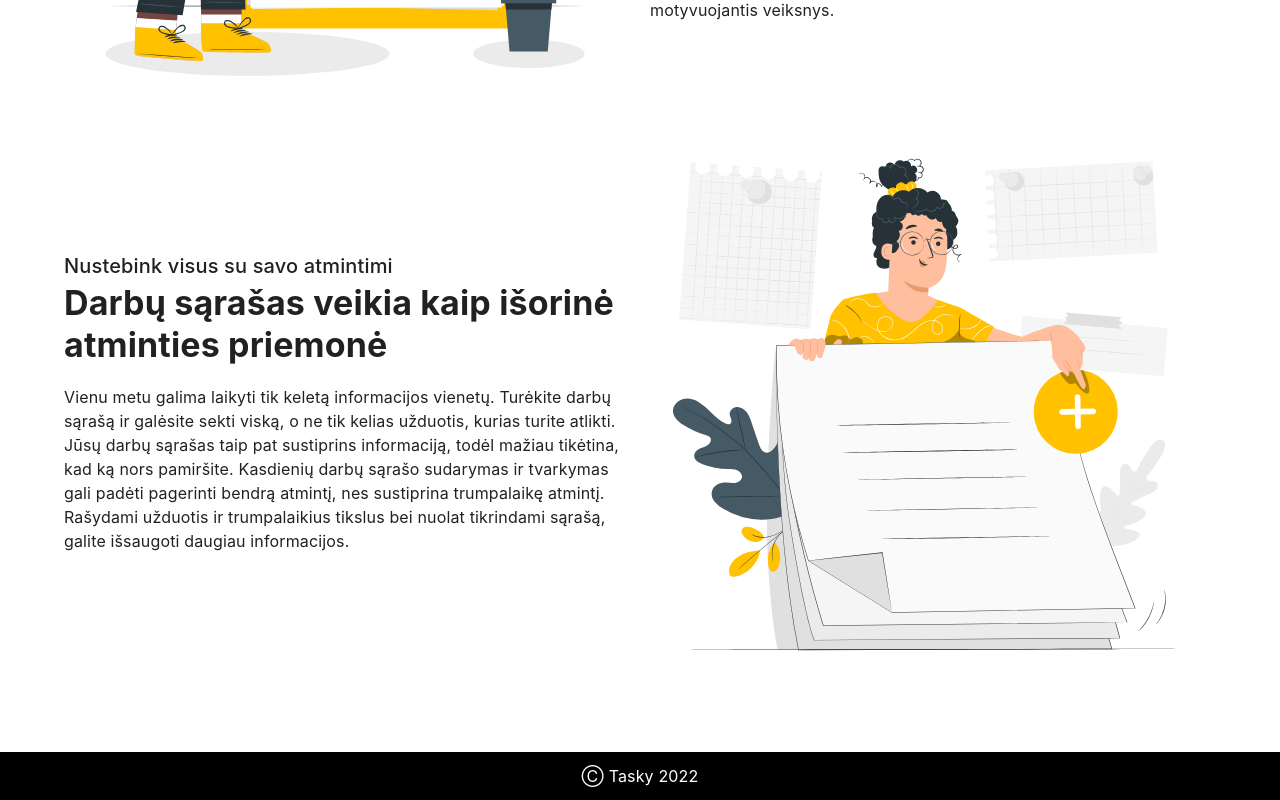
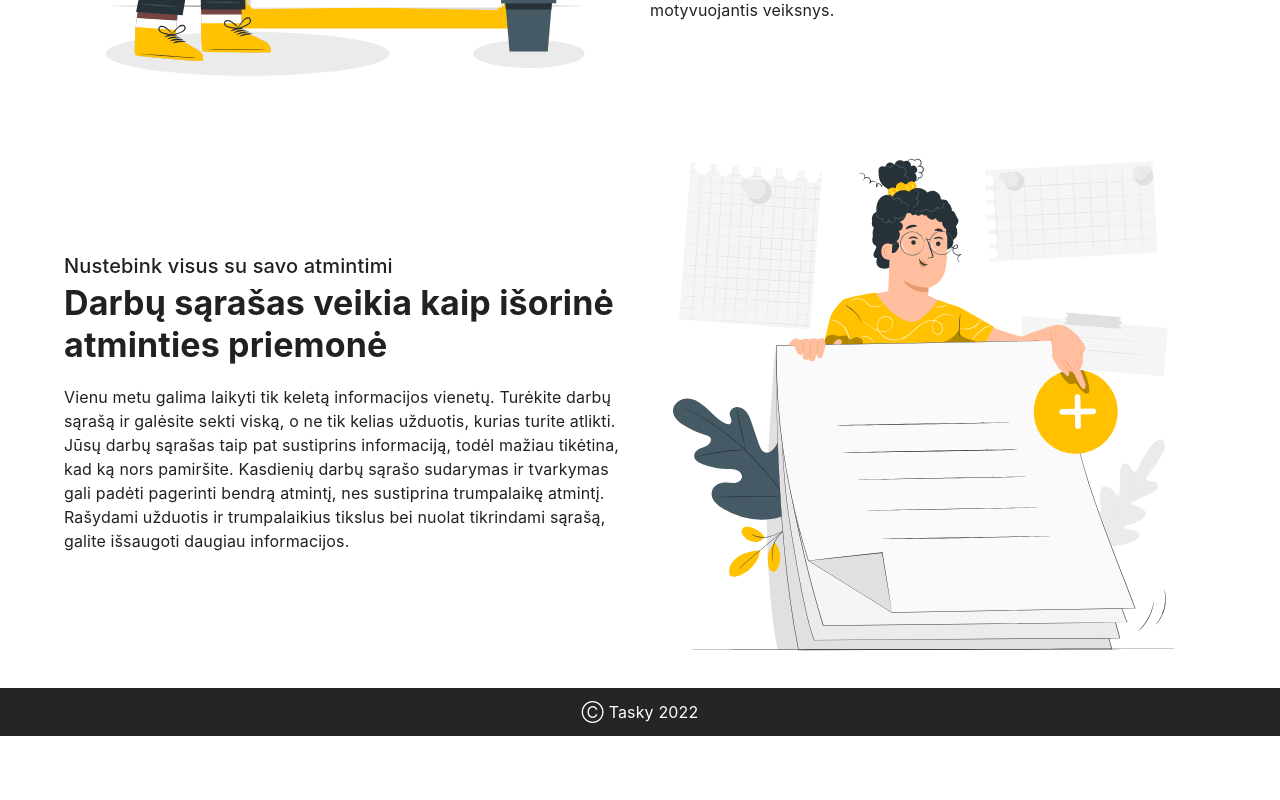
Before and after one commit to T4dam/Tasky, a React (Create React App) app in the folder client/: page / in a window 1280 px wide. Shown: the part 1761-2561 px from the top of the page. After the commit the page ends 2497 px from the top, so only its background shows below. Built offline with nearby package versions, Linux system fonts and the light colour scheme.

Commit message:
fix footer

```diff
--- a/client/src/components/Layouts/page-layout.jsx
+++ b/client/src/components/Layouts/page-layout.jsx
@@ -1,6 +1,6 @@
 import React, { useState } from 'react';
 import {
-  Box, Typography, Fab, IconButton,
+  Box, Typography, Fab, styled,
 } from '@mui/material';
 // import { Container } from '@mui/material';
 import { Outlet } from 'react-router-dom';
@@ -9,6 +9,19 @@ import CloseIcon from '@mui/icons-material/Close';
 import Navbar from '../partials/navbar/index';
 import NavbarContainer from '../partials/navbar/navbar-container';
 import DrawerMobile from './drawer-mobile';
+
+const Footer = styled(Box)(({ theme }) => ({
+  mt: '40px',
+  display: 'flex',
+  alignItems: 'center',
+  justifyContent: 'center',
+  background: theme.palette.secondary.main,
+  width: '100%',
+  height: '48px',
+  color: 'white',
+  position: '',
+  bottom: 0,
+}));
 
 const PageLayout = () => {
   const [open, setOpen] = useState(false);
@@ -31,7 +44,6 @@ const PageLayout = () => {
       </Box>
       <Box>
         <DrawerMobile open={open} handleDrawerClose={handleDrawerClose} />
-        <IconButton>
         <Fab
           color="primary"
           sx={{
@@ -44,23 +56,11 @@ const PageLayout = () => {
         >
           { open ? <CloseIcon /> : <MenuIcon />}
         </Fab>
-        </IconButton>
       </Box>
-      <Box sx={{
-        mt: '40px',
-        display: 'flex',
-        alignItems: 'center',
-        justifyContent: 'center',
-        background: 'black',
-        width: '100%',
-        height: '48px',
-        color: 'white',
-        position: '',
-        bottom: 0,
-      }}
-      >
+      <Footer>
         <Typography>Ⓒ Tasky 2022</Typography>
-      </Box>
+      </Footer>
+
       {/* </Container> */}
     </Box>
   );
```
Lines whose indentation alone changed are shown as unchanged.
